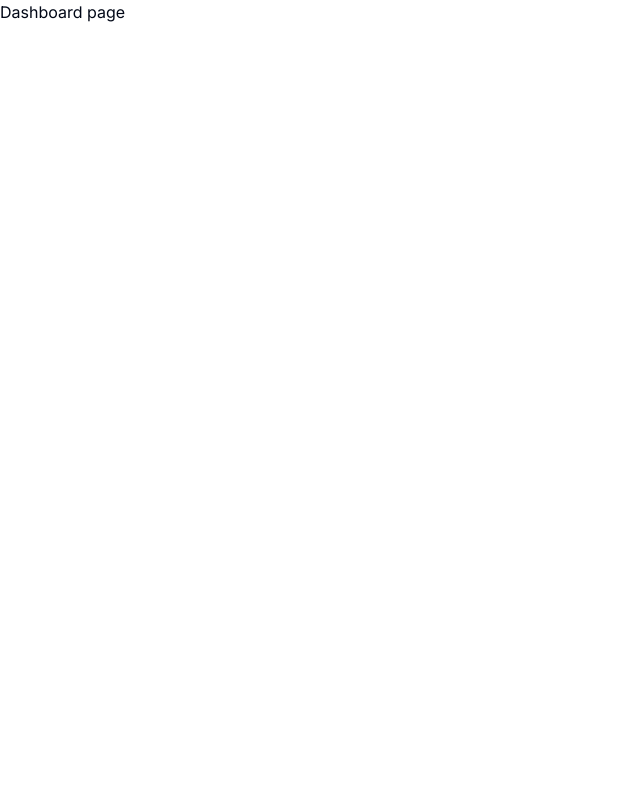
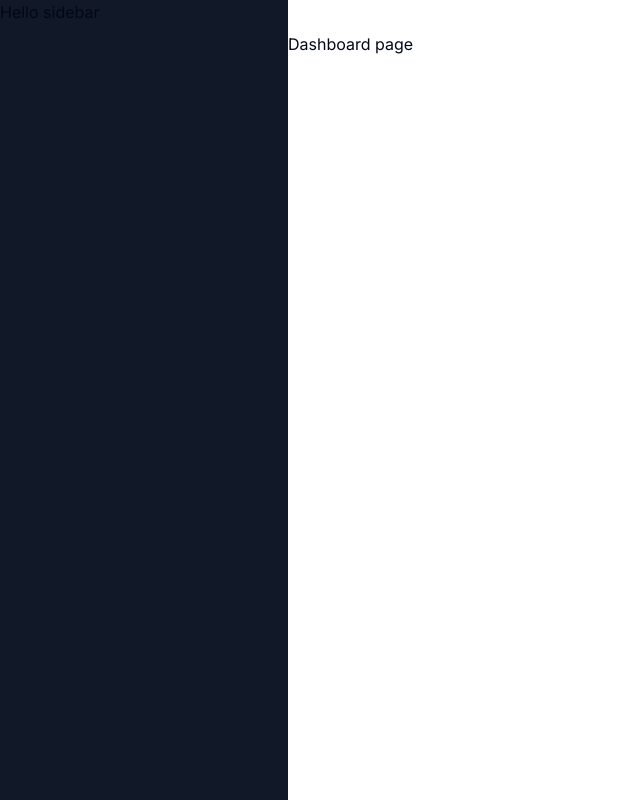
Before and after one commit to parteek2813/genius.ai, a Next.js app: page /dashboard in a window 1280 px wide. Shown: the whole page, without its empty margins (0-640 px from the left). Built offline with nearby package versions, Linux system fonts and the light colour scheme.

Commit message:
navbar added

```diff
--- a/app/(dashboard)/(routes)/dashboard/page.tsx
+++ b/app/(dashboard)/(routes)/dashboard/page.tsx
@@ -3,7 +3,10 @@
 
 const DashboardPage = () => {
   return (
-    <p>Dashboard page</p>
+    <div>
+
+      <p>Dashboard page</p>
+    </div>
   )
 }
 
--- /dev/null
+++ b/app/(dashboard)/layout.tsx
@@ -0,0 +1,24 @@
+import React from 'react'
+import Navbar from '@/components/navbar'
+
+const Dashboardlayout = ({
+    children
+}: {
+    children: React.ReactNode
+}) => {
+  return (
+    <div className='h-full relative'>
+        <div className="hidden h-full md:flex md:w-72  md:flex-col md:fixed md:inset-y-0 z-80 bg-gray-900 ">
+            <div>
+                Hello sidebar
+            </div>
+        </div>
+        <main className='md:pl-72 pb-10'>
+            <Navbar />
+            {children}
+        </main>
+    </div>
+  )
+}
+
+export default Dashboardlayout
--- /dev/null
+++ b/components/navbar.tsx
@@ -0,0 +1,18 @@
+import { Button } from "@/components/ui/button"
+import { UserButton } from "@clerk/nextjs"
+import {Menu} from "lucide-react"
+
+const Navbar = () => {
+  return (
+    <div className="flex items-center p-4">
+        <Button variant="ghost" size="icon" className="md:hidden">
+            <Menu />
+        </Button>
+        <div className="flex w-full justify-end ">
+            <UserButton afterSignOutUrl="/"/>
+        </div>
+    </div>
+  )
+}
+
+export default Navbar
```
